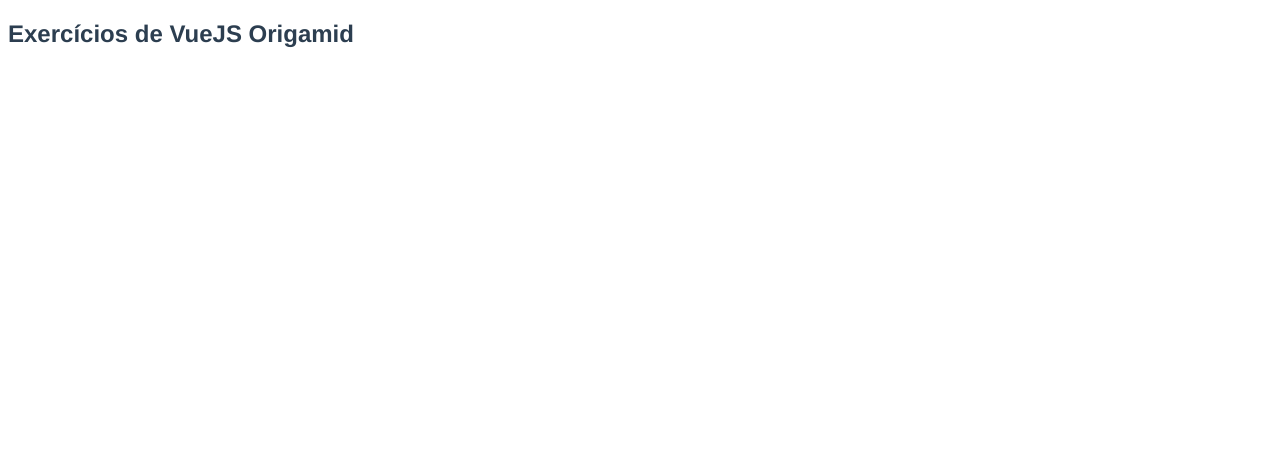
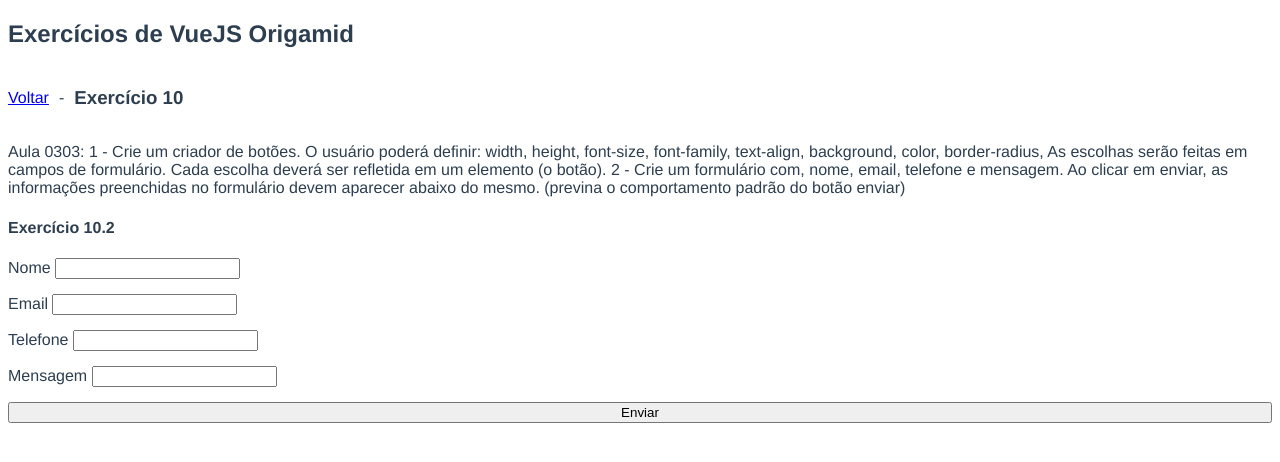
Before and after one commit to owarleysouza/study-vue-exercises, a Vue app: page /exercise-10 in a window 1280 px wide. Shown: the top 462 px of the page. Built offline with nearby package versions, Linux system fonts and the light colour scheme.

Commit message:
exercise 10 done

```diff
--- a/src/router/index.js
+++ b/src/router/index.js
@@ -55,6 +55,11 @@
     name: "Exercise09",
     component: () => import("../views/Exercise09.vue"),
   },
+  {
+    path: "/exercise-10",
+    name: "Exercise10",
+    component: () => import("../views/Exercise10.vue"),
+  },
 ];
 
 const router = new VueRouter({
--- /dev/null
+++ b/src/views/Exercise10.vue
@@ -0,0 +1,90 @@
+<template>
+  <div>
+    <div class="flex">
+      <router-link to="/">Voltar</router-link>
+      <span>-</span>
+      <h3>Exercício 10</h3>
+    </div>
+    <p>Aula 0303: 1 - Crie um criador de botões.
+
+      O usuário poderá definir:
+      width,
+      height,
+      font-size,
+      font-family,
+      text-align,
+      background,
+      color,
+      border-radius,
+
+      As escolhas serão feitas em campos de
+      formulário. Cada escolha deverá ser
+      refletida em um elemento (o botão).
+
+      2 - Crie um formulário com, nome, email, telefone e mensagem.
+      Ao clicar em enviar, as informações preenchidas no formulário
+      devem aparecer abaixo do mesmo. (previna o comportamento padrão do botão enviar)
+    </p>
+
+    <h4>Exercício 10.2</h4>
+
+    <form class="align-form">
+      <label>Nome <input v-model="nome" /></label>
+      <label>Email <input v-model="email" /></label>
+      <label>Telefone <input v-model="telefone" /></label>
+      <label>Mensagem <input v-model="mensagem" /></label>
+
+      <button @click.prevent="enviar">Enviar</button>
+    </form>
+
+    <ul v-if="isFormDone">
+      <li>nome: {{this.nome}}</li>
+      <li>email: {{this.email}}</li>
+      <li>telefone: {{this.telefone}}</li>
+      <li>mensagem: {{this.mensagem}}</li>
+    </ul>
+
+  </div>
+</template>
+
+<script>
+export default {
+  name: "Exercise10",
+  data: () => ({
+    nome: "",
+    email: "",
+    telefone: "",
+    mensagem: "",
+    isFormDone: false,
+  }),
+  watch: {},
+  computed: {},
+  methods: {
+    enviar() {
+      this.isFormDone = true;
+    },
+  },
+  created() {},
+};
+</script>
+
+<style lang="scss" scoped>
+.flex {
+  display: flex;
+  flex-direction: row;
+  align-items: center;
+  gap: 10px;
+}
+.red {
+  color: red;
+}
+.green {
+  color: green;
+}
+
+.align-form {
+  display: flex;
+  flex-direction: column;
+  gap: 15px;
+}
+</style>
--- a/src/views/Home.vue
+++ b/src/views/Home.vue
@@ -28,6 +28,9 @@
       <li>
         <router-link to="/exercise-09">Exercício 09</router-link>
       </li>
+      <li>
+        <router-link to="/exercise-10">Exercício 10</router-link>
+      </li>
     </ul>
   </div>
 </template>
```
